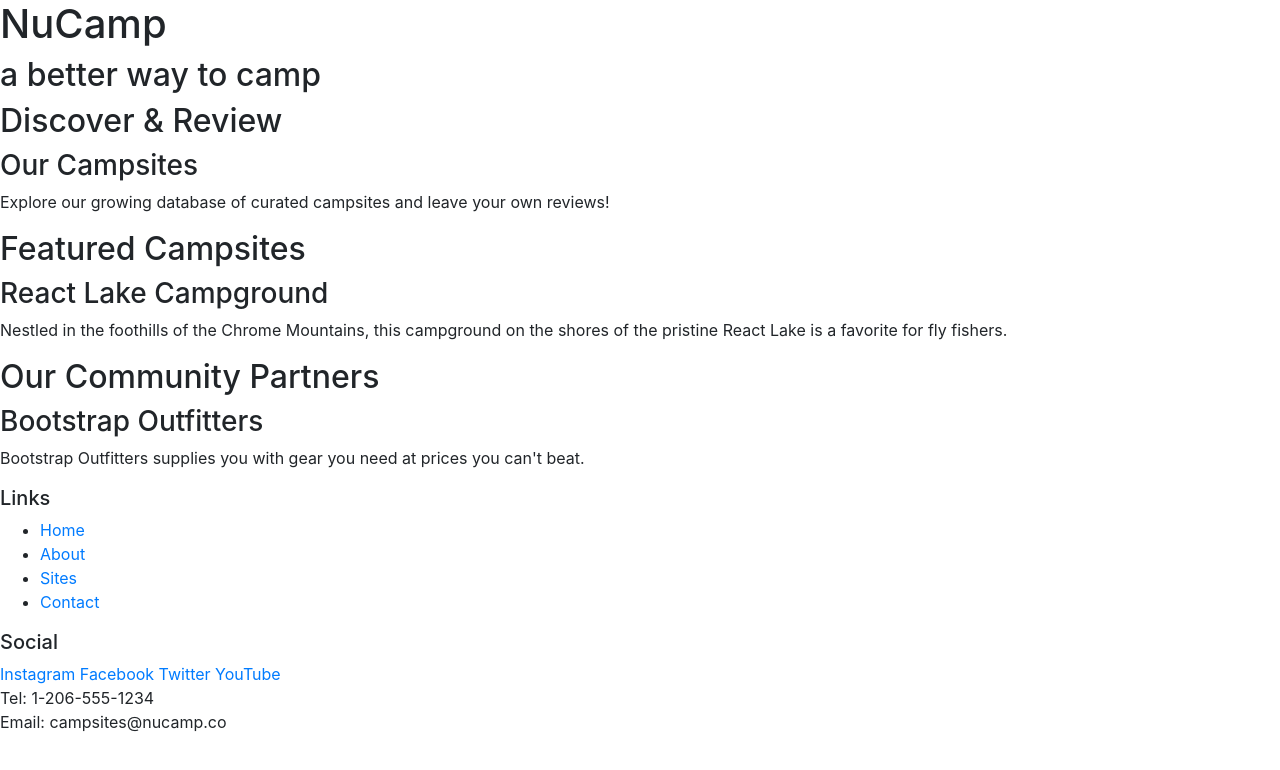
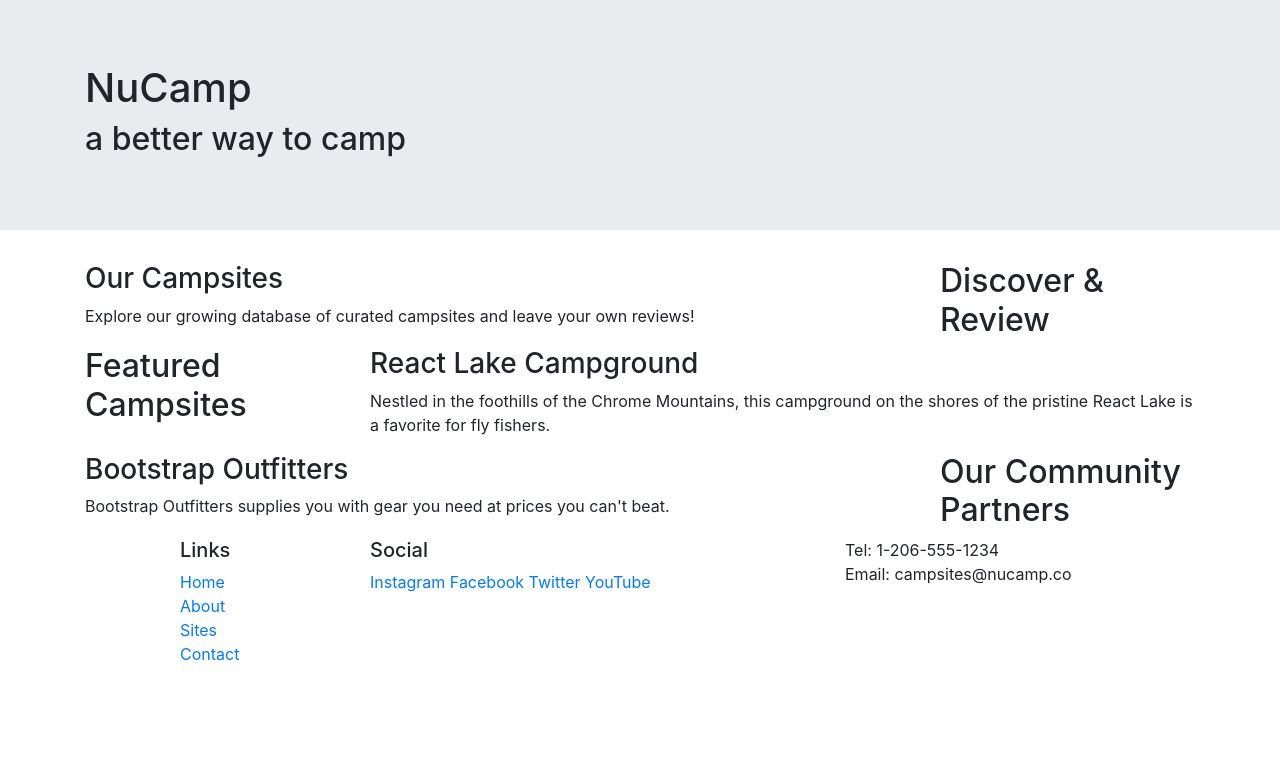
Before and after one commit to EmmieFish/NuCampSite, a website: page index.html in a window 1280 px wide. Drawn offline with nearby package versions, Linux system fonts and the light colour scheme.

Commit message:
commit i dunno

```diff
--- /dev/null
+++ b/css/style.css
@@ -0,0 +1,32 @@
+body {
+    font-family: "Open Sans", sans-serif;
+}
+
+h1, h2, h3 {
+    font-family: "Lobster", cursive;
+}
+
+h2 {
+    color: aquamarine;
+}
+
+header h2 {
+    color: rgb(182, 136, 226);
+}
+
+footer {
+    background-image: linear-gradient(rgb(184, 134, 231), rgb(142, 108, 255));
+    padding: 20px, 0;
+}
+
+.jumbotron {
+    padding: 30px;
+    background-image: linear-gradient(to right, rgb(139, 245, 213), rgb(124, 208, 237), rgb(107, 214, 146));
+    color: white;
+}
+
+.row-content {
+    padding: 50px 0;
+    border-bottom: 1px ridge;
+    min-height: 200px;
+}
--- a/index.html
+++ b/index.html
@@ -9,56 +9,82 @@
     <!-- Bootstrap CSS -->
     <link rel="stylesheet" href="node_modules/bootstrap/dist/css/bootstrap.min.css" />
 
+    <!-- Additional CSS must be placed after Bootstrap CSS -->
+    <link rel="stylesheet" href="https://fonts.googleapis.com/css?family=Lobster|Open+Sans" />
+    <link rel="stylesheet" href="css/styles.css" />
     <title>NuCamp: A Better Way To Camp</title>
 </head>
 
 <body>
 
-    <header>
-        <div>
+    <header class="jumbotron jumbotron-fluid">
+        <div class="container">
+            <div class="row row-content">
+                <div class="col">
                     <h1>NuCamp</h1>
                     <h2>a better way to camp</h2>
                 </div>
+            </div>
+        </div>
     </header>
 
-    <div>
+    <div class="container">
+        <div class="row row-content">
+            <div class="col-sm-4 order-sm-last col-md-3">
                 <h2>Discover & Review</h2>
+            </div>
+            <div class="col">
                 <h3>Our Campsites</h3>
                 <p>Explore our growing database of curated campsites and leave your own reviews!</p>
             </div>
-
-    <div>
-        <h2>Featured Campsites</h2>
-        <h3>React Lake Campground</h3>
-        <p>Nestled in the foothills of the Chrome Mountains, this campground on the shores of the pristine React Lake is a favorite for fly fishers.</p>
         </div>
 
-    <div>
+        <div class="row row-content">
+            <div class="col-sm-4 col-md-3">
+                <h2>Featured Campsites</h2>
+            </div>
+            <div class="col">
+                <h3>React Lake Campground</h3>
+                <p>Nestled in the foothills of the Chrome Mountains, this campground on the shores of the pristine React
+                    Lake is a favorite for fly fishers.</p>
+            </div>
+        </div>
+
+        <div class="row">
+            <div class="col-sm-4 order-sm-last col-md-3">
                 <h2>Our Community Partners</h2>
+            </div>
+            <div class="col">
                 <h3>Bootstrap Outfitters</h3>
                 <p>Bootstrap Outfitters supplies you with gear you need at prices you can't beat.</p>
             </div>
+        </div>
+    </div>
 
     <footer>
-        <div>
+        <div class="container">
+            <div class="row">
+                <div class="col-4 col-sm-2 offset-1">
                     <h5>Links</h5>
-            <ul>
+                    <ul class="list-unstyled">
                         <li><a href="#">Home</a></li>
                         <li><a href="#">About</a></li>
                         <li><a href="#">Sites</a></li>
                         <li><a href="#">Contact</a></li>
                     </ul>
                 </div>
-        <div>
+                <div class="col-6 col-sm-5">
                     <h5>Social</h5>
                     <a href="http://instagram.com/">Instagram</a>
                     <a href="http://facebook.com/">Facebook</a>
                     <a href="http://twitter.com/">Twitter</a>
                     <a href="http://youtube.com/">YouTube</a>
                 </div>
-        <div>
+                <div class="col-sm-4">
                     Tel: 1-206-555-1234<br />
                     Email: campsites@nucamp.co
+                </div>
+            </div>
         </div>
     </footer>
 
```
Lines whose indentation alone changed are shown as unchanged.
